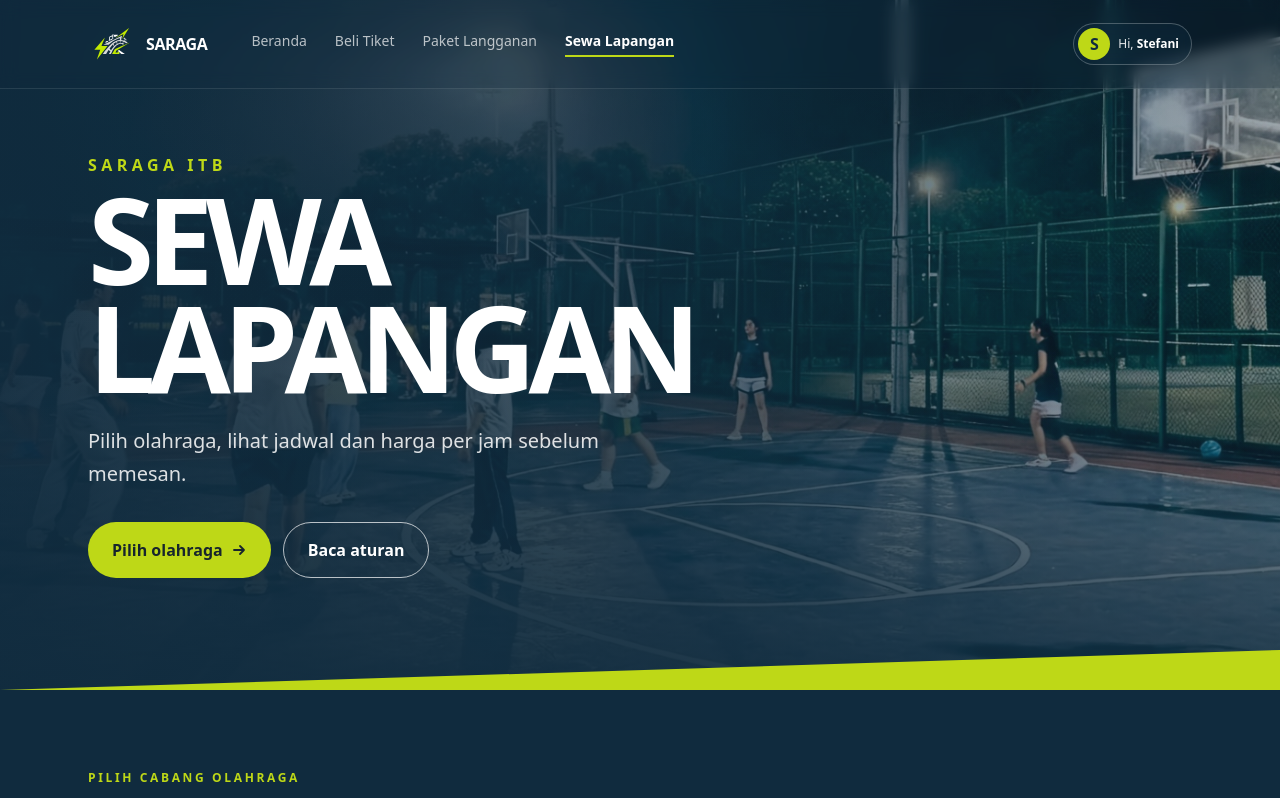
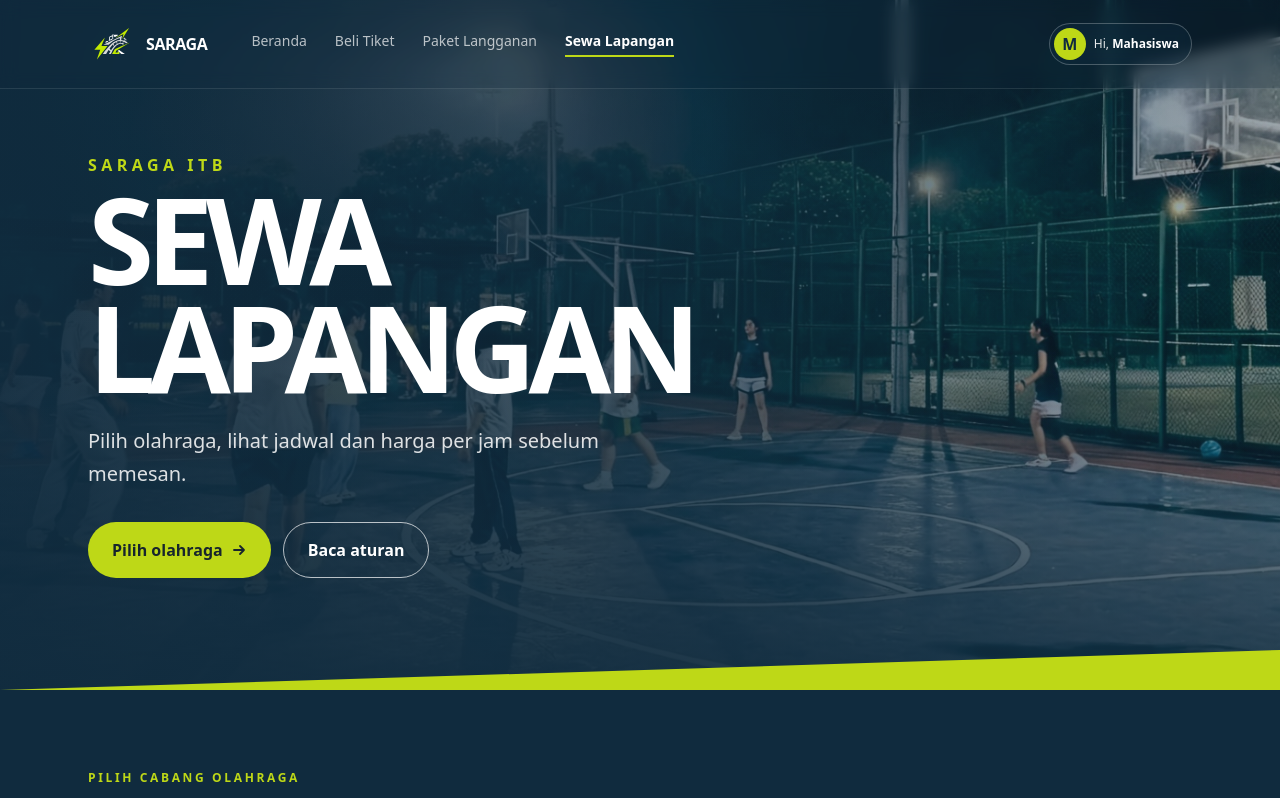
Before and after one commit to stefaniangeline/kmd-sewa-lapangan-saraga, a React (Vite) app: page / in a window 1280 px wide. Shown: the top 798 px of the page. Built offline with nearby package versions, Linux system fonts and the light colour scheme.

Commit message:
Use generic user name in header

```diff
--- a/src/data.js
+++ b/src/data.js
@@ -1,8 +1,8 @@
 export const DEMO_NOW_HOUR = 15
 
 export const USER_PROFILE = {
-  name: 'Stefani',
-  initials: 'S',
+  name: 'Mahasiswa',
+  initials: 'M',
 }
 
 export const FIRST_HOUR = 6
```
